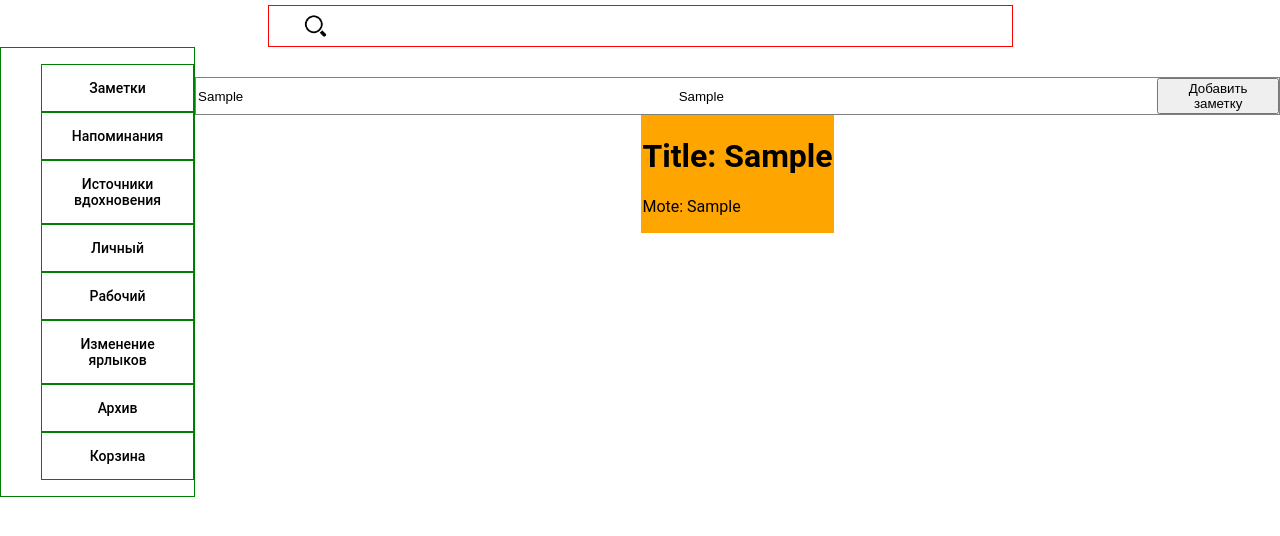
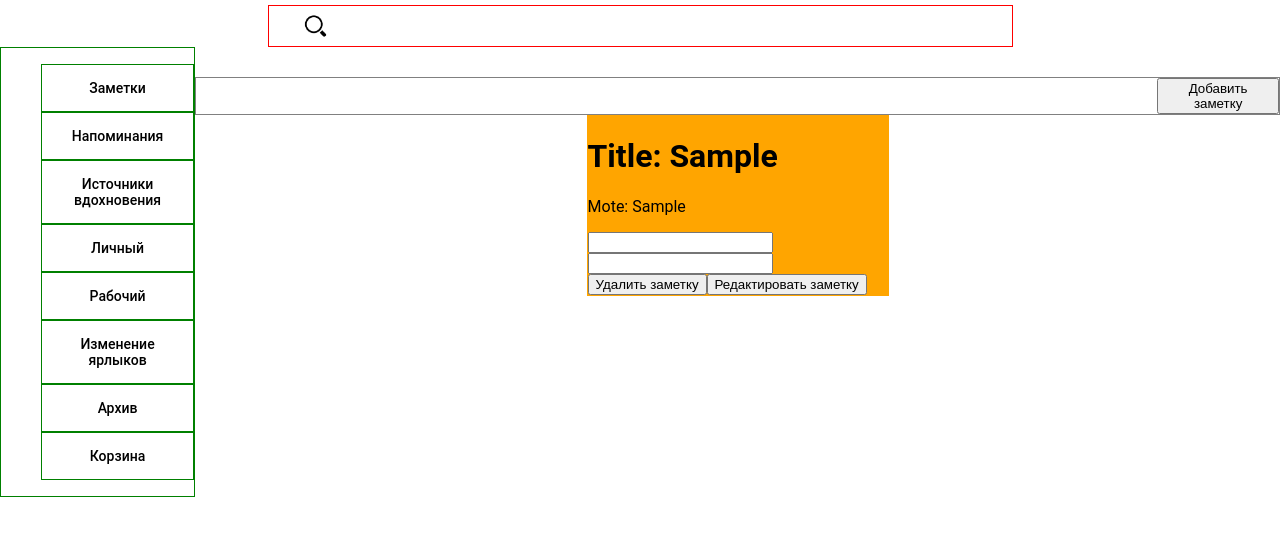
Before and after one commit to DiyazMukhanov/Diyaz-notes, a React (Create React App) app: page / in a window 1280 px wide. Both pictures are taken after typing "Sample", "Sample" into the empty fields and a click on the button "Добавить заметку". Shown: the top 536 px of the page. Built offline with nearby package versions, Linux system fonts and the light colour scheme.

Commit message:
Update-functionality

```diff
--- a/src/components/workspace/createNote.tsx
+++ b/src/components/workspace/createNote.tsx
@@ -19,9 +19,9 @@ const CreateNote:React.FC = (props: any) => {
     const submitHandler = (event:any) => {
         event.preventDefault();
         // @ts-ignore
-        const titleInputEntered = titleRef.current.value;
+        let titleInputEntered = titleRef.current.value;
         // @ts-ignore
-        const textInputEntered = textRef.current.value;
+        let textInputEntered = textRef.current.value;
         const noteItem = {
             title: titleInputEntered,
             text: textInputEntered,
@@ -34,7 +34,11 @@ const CreateNote:React.FC = (props: any) => {
             id: Math.random()
         });
        notesCtx.createNote(noteItem);
-       console.log(notesCtx.notes);
+        // @ts-ignore
+        titleRef.current.value = '';
+        // @ts-ignore
+        textRef.current.value = '';
+
     }
 
     return <div className={styles.createNote}>
--- a/src/components/workspace/note.tsx
+++ b/src/components/workspace/note.tsx
@@ -1,14 +1,41 @@
 import styles from './note.module.css';
+import {useContext, useState} from "react";
+import NotesContext from "../../store/notes-context";
 
 type Props = {
     title: string,
-    text: string
+    text: string,
+    id: number
 }
 const Note: React.FC<Props> = (props) => {
+    const [updatedTitle, setUpdatedTitle] = useState('');
+    const [updatedText, setUpdatedText] = useState('');
+    // console.log(updatedTitle, updatedText)
+    const notesCtx = useContext(NotesContext);
+    const id = props.id;
+    const removeNoteHandler = () => {
+        notesCtx.deleteNote(id);
+    }
+
+    const updateHandler = (event:any) => {
+       if(event.target.id === 'title') {
+           setUpdatedTitle(event.target.value);
+       }
+        if(event.target.id === 'text') {
+            setUpdatedText(event.target.value);
+        }
+
+       notesCtx.updateNote(id, updatedTitle, updatedText);
+        // console.log(notesCtx.notes)
+    }
 
     return (<div className={styles.note}>
        <h1>Title: {props.title}</h1>
-        <p>Mote: {props.text}</p>
+        {/* @ts-ignore */}<p>Mote: {props.text}</p>
+        {/* @ts-ignore */}<input id='title' onChange={updateHandler}/>
+        <input id='text' onChange={updateHandler}/>
+        <button onClick={removeNoteHandler}>Удалить заметку</button>
+        <button onClick={updateHandler}>Редактировать заметку</button>
     </div>)
 }
 
--- a/src/components/workspace/notes.tsx
+++ b/src/components/workspace/notes.tsx
@@ -7,7 +7,7 @@ const Notes: React.FC = (props) => {
     const notes = notesCtx.notes;
 
     return (<div>
-        {notes.map(note => <Note title={note.title} text={note.text}></Note>)}
+        {notes.map(note => <Note title={note.title} text={note.text} id={note.id}></Note>)}
     </div>);
 }
 
--- a/src/store/notes-context.tsx
+++ b/src/store/notes-context.tsx
@@ -15,7 +15,8 @@ const NotesContext = React.createContext({
         }
     ],
     createNote: (note: any) => {},
-    deleteNote: (id: number) => {}
+    deleteNote: (id: number) => {},
+    updateNote: (id: number, title: string, text: string) => {}
 });
 
 const defaultNotesState = {
@@ -28,7 +29,25 @@ const notesReducer = (state:any, action:any) => {
        return {
            notes: updatedNotes
        };
+    }
 
+    if(action.type === 'DELETE') {
+      const updatedNotes = state.notes.filter((note: { id: any; }) => note.id !== action.id);
+      return {
+          notes: updatedNotes
+      }
+    }
+    if(action.type === 'UPDATE') {
+        // const noteIndex = state.notes.findIndex((note: { id: any; }) => note.id === action.id);
+        const notes = state.notes;
+        const indexOfNote = notes.findIndex((note: { id: any; }) => note.id === action.id);
+        notes[indexOfNote].title = action.title;
+        notes[indexOfNote].text = action.text;
+        console.log(notes);
+
+        return {
+            notes: notes
+        }
     }
   return defaultNotesState;
 }
@@ -39,7 +58,8 @@ export const NotesProvider = (props:any) => {
     type NotesContext = {
         notes: noteItem[],
         createNote: any,
-        deleteNote: any
+        deleteNote: any,
+        updateNote: any
     };
 
     const notes:noteItem[] = notesState.notes;
@@ -52,10 +72,15 @@ export const NotesProvider = (props:any) => {
         dispatchNotesAction({type: 'DELETE', id: id});
     }
 
+    const updateNote = (id:number, title:string, text:string) => {
+        dispatchNotesAction({type: 'UPDATE', id: id, title: title, text: text});
+    }
+
     const notesContext:NotesContext = {
         notes: notes,
         createNote: createNote,
-        deleteNote: deleteNote
+        deleteNote: deleteNote,
+        updateNote: updateNote
     }
 
     return <NotesContext.Provider value={notesContext}>
```
